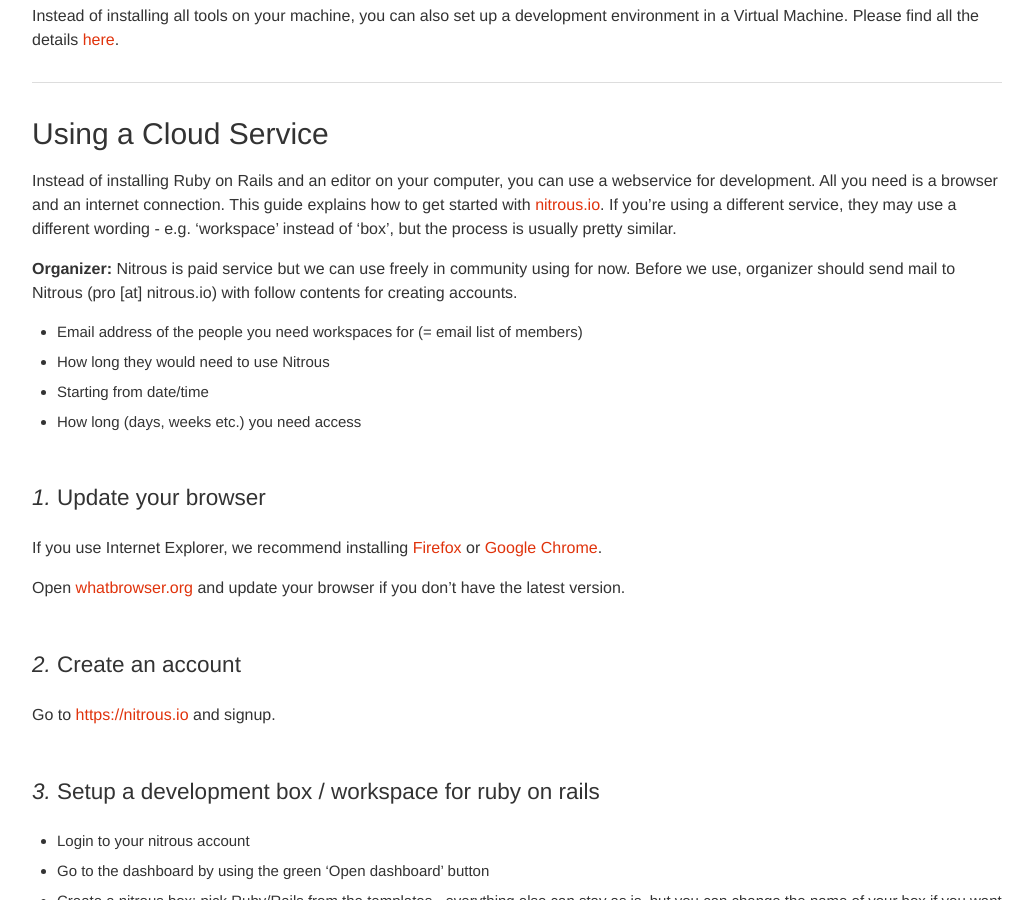
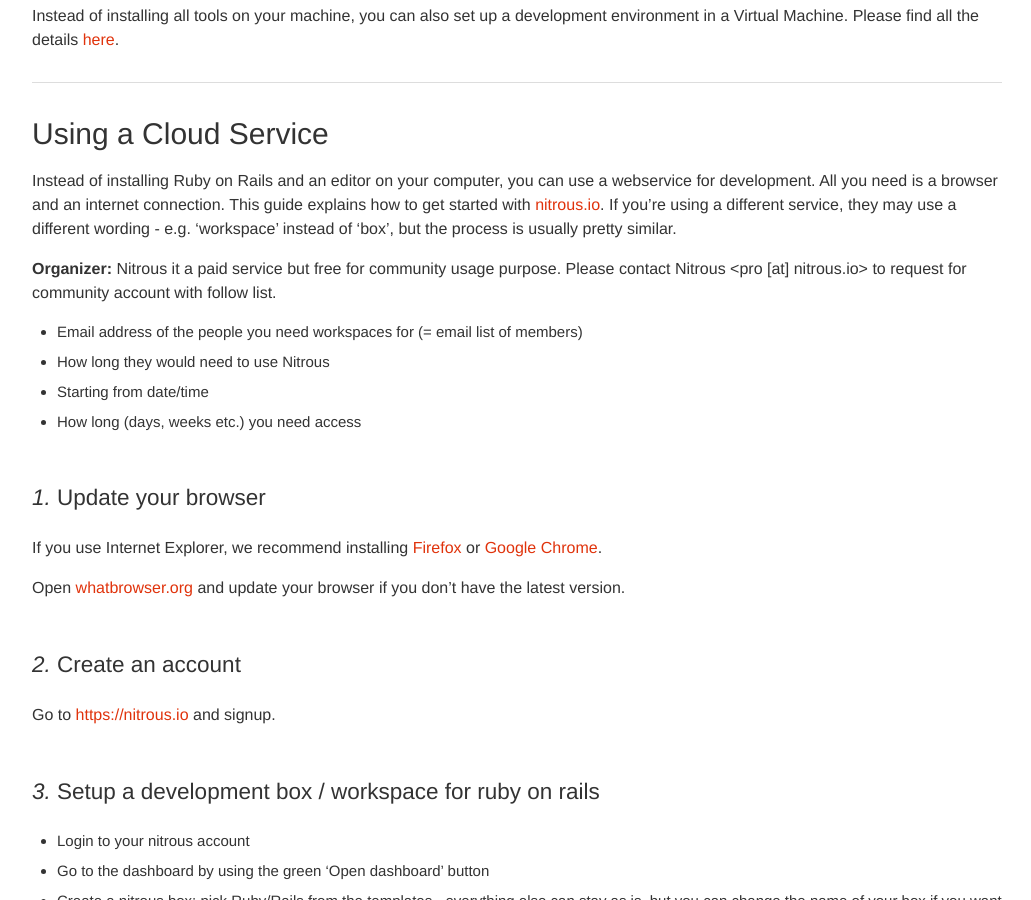
Before and after one commit to railsgirls/guides.railsgirls.com, a Jekyll site: the page built from _posts/2013-05-02-install.markdown, in a window 1280 px wide and 900 px high, scrolled down 6759 px. Shown: the whole window, without its empty margins (53-1084 px from the left). Built offline with Jekyll 4.4.1, drawn with Linux system fonts in a browser that asks for light colours; nearby versions of some CDN libraries.

Commit message:
Modify sentences to request nitrous.

```diff
--- a/_posts/2013-05-02-install.markdown
+++ b/_posts/2013-05-02-install.markdown
@@ -276,7 +276,7 @@
 
 Instead of installing Ruby on Rails and an editor on your computer, you can use a webservice for development. All you need is a browser and an internet connection. This guide explains how to get started with [nitrous.io](https://nitrous.io). If you're using a different service, they may use a different wording - e.g. 'workspace' instead of 'box', but the process is usually pretty similar.
 
-**Organizer:** Nitrous is paid service but we can use freely in community using for now. Before we use, organizer should send mail to Nitrous (pro [at] nitrous.io) with follow contents for creating accounts.
+**Organizer:** Nitrous it a paid service but free for community usage purpose. Please contact Nitrous <pro [at] nitrous.io> to request for community account with follow list.
 
 - Email address of the people you need workspaces for (= email list of members)
 - How long they would need to use Nitrous
```
